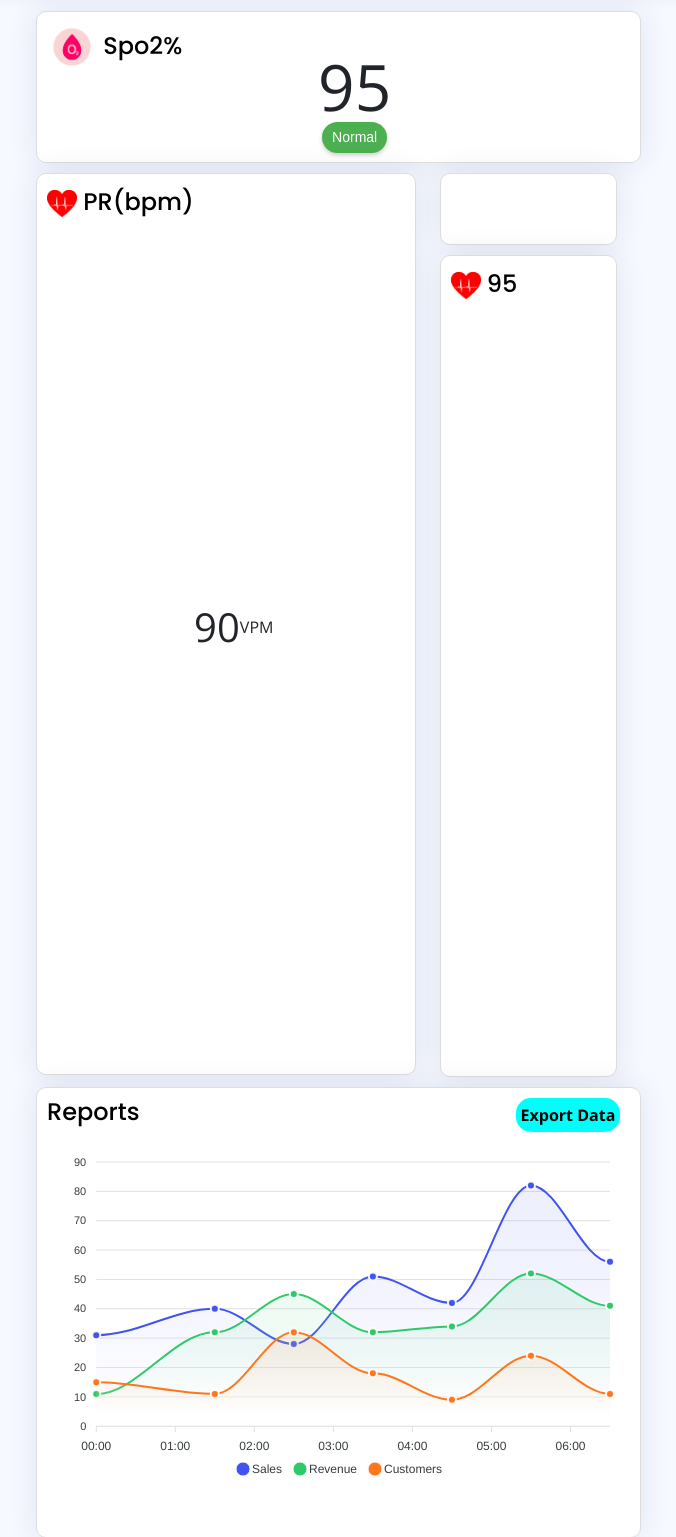
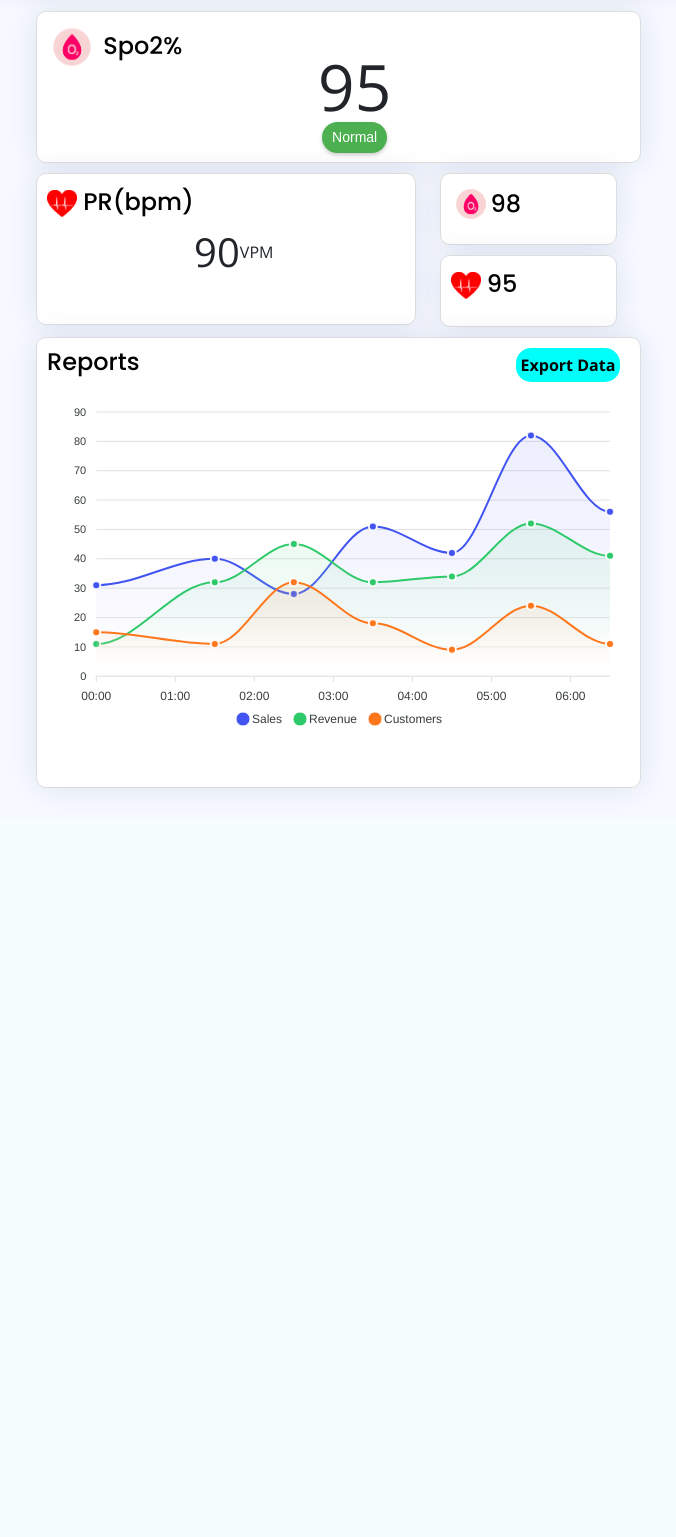
Before and after one commit to Zong-007/oxy_keeper, a PHP site: page / in a window 1280 px wide. Shown: the part 69-1606 px from the top of the page, without its empty margins (294-970 px from the left). After the commit the page ends 861 px from the top, so only its background shows below. Run offline with PHP 8.4, Linux system fonts and the light colour scheme; data that the repository does not hold is empty; some libraries are stand-ins or nearby versions.

Commit message:
Update styles1.css

```diff
--- a/styles1.css
+++ b/styles1.css
@@ -104,5 +104,5 @@
   display: flex;
   justify-content: center;
   align-items: center;
-  height: 100vh; /* ปรับให้เต็มความสูงของหน้าจอ */
+
 }
```
